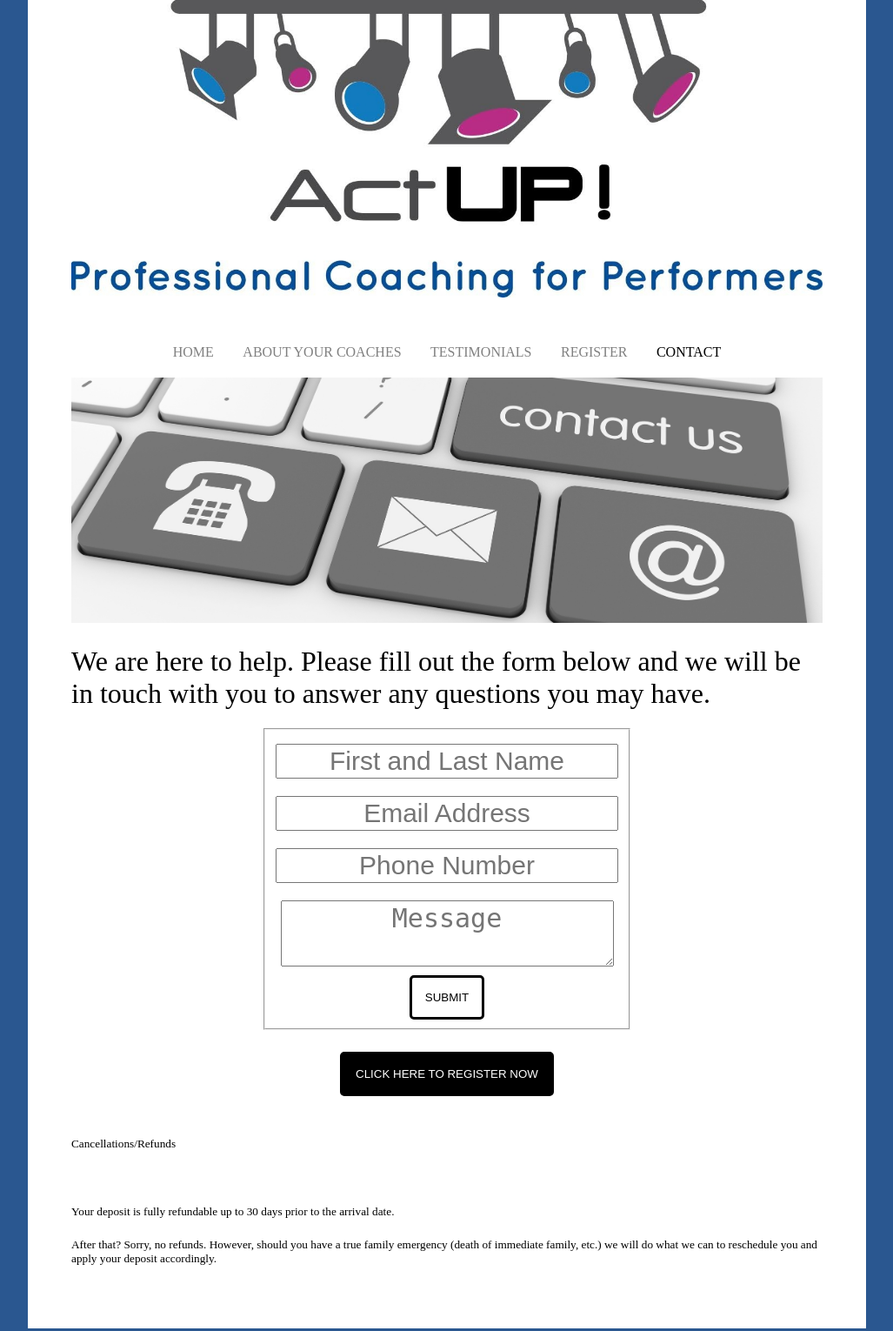
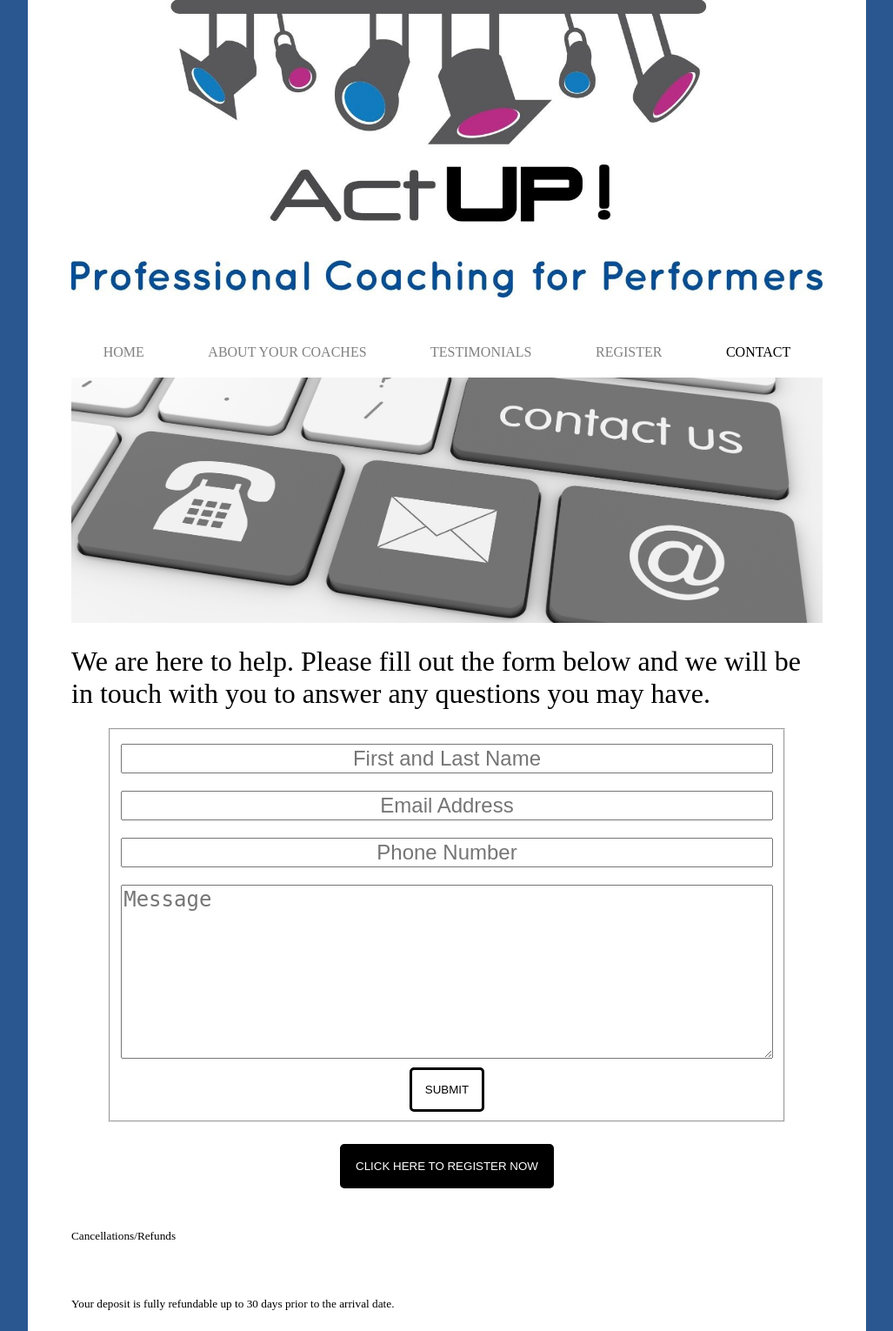
Before and after one commit to mkhira2/actupnow, a PHP site: page /contact.html in a window 1280 px wide. Shown: the part 101-1631 px from the top of the page at 87% size, without its empty margins (126-1153 px from the left). Run offline with PHP 8.4, Linux system fonts and the light colour scheme.

Commit message:
fixed message box and nav bar

```diff
--- a/index.html
+++ b/index.html
@@ -61,6 +61,7 @@
         <input type="name" name="name" placeholder="First and Last Name">
         <input type="email" name="email" placeholder="Email Address">
         <input type="phone" name="phone" placeholder="Phone Number">
+				<p>Leave a Message Below...
         <textarea name="textarea" placeholder="Message"></textarea>
         <button type="submit">SUBMIT</button>
       </fieldset>
--- a/styles/style.css
+++ b/styles/style.css
@@ -38,7 +38,6 @@ nav {
   margin-top: 50px;
   display: flex;
   justify-content: space-around;
-  padding: 0 100px;
 }
 
 nav a {
@@ -146,20 +145,23 @@ li {
   display: flex;
   flex-direction: column;
   align-items: center;
+  width: 90%;
 }
 
 input {
-  font-size: 30px;
+  font-size: 24px;
   color: black;
   text-align: center;
   margin: 10px 0;
+  width: 100%;
 }
 
 textarea {
-  font-size: 30px;
+  font-size: 24px;
   color: black;
-  text-align: center;
   margin: 10px 0;
+  width: 100%;
+  height: 200px;
 }
 
 button[type=submit] {
```
